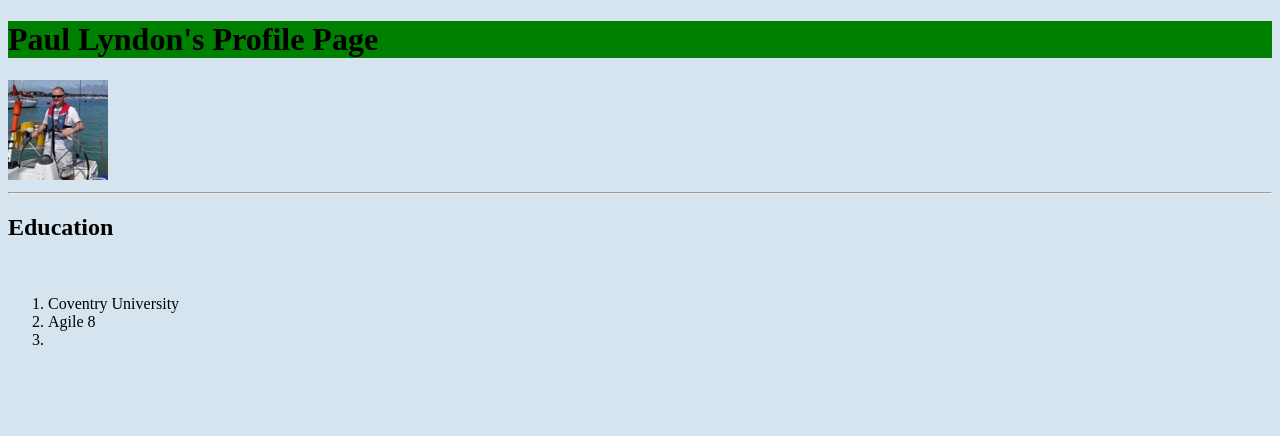
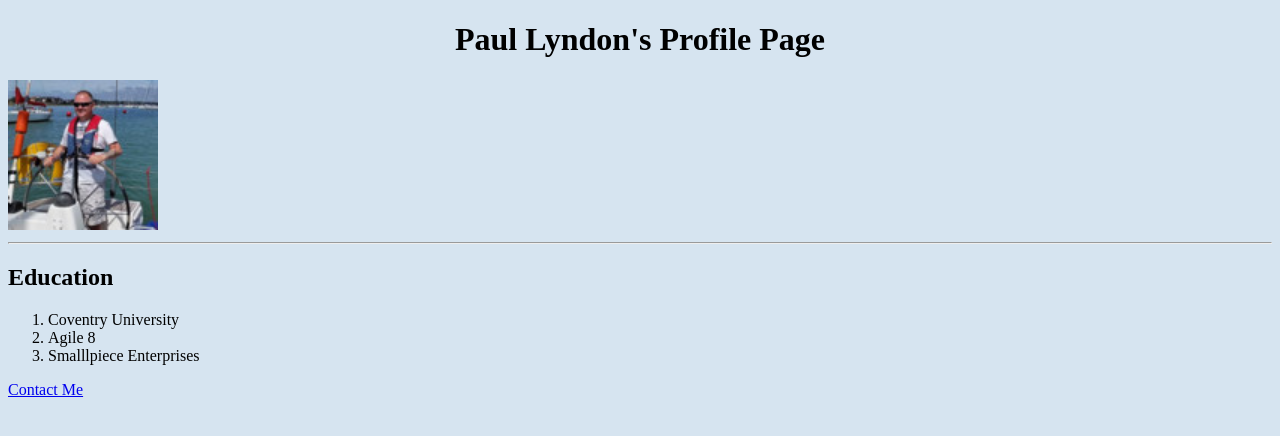
Before and after one commit to paullyndon/coderbunker, a plain HTML site: page index.html in a window 1280 px wide. Drawn offline with Linux system fonts and the light colour scheme.

Commit message:
new pages

```diff
--- a/css/styles.css
+++ b/css/styles.css
@@ -3,5 +3,9 @@ body{
 }
 
 .navbar{
-  background-color: green;
+  text-align: center;
 }
+
+.profile{
+  height: 150px;
+}
--- a/index.html
+++ b/index.html
@@ -10,14 +10,17 @@
       <h1>Paul Lyndon's Profile Page</h1>
     </div>
 
-    <img src="images/paul.jpeg" alt="Paul Lyndon's Photo">
+    <img class="profile"src="images/paul.jpeg" alt="Paul Lyndon's Photo">
     <hr>
-    <h2>Education</h2> <br>
+    <h2>Education</h2>
     <ol>
       <li>Coventry University</li>
       <li>Agile 8</li>
-      <li></li>
+      <li>Smalllpiece Enterprises</li>
     </ol>
+  <a href="contact.html">Contact Me</a>
+
+
 
   </body>
 </html>
```
Also changed, not shown: contact.html (added, +16 -0 lines).
